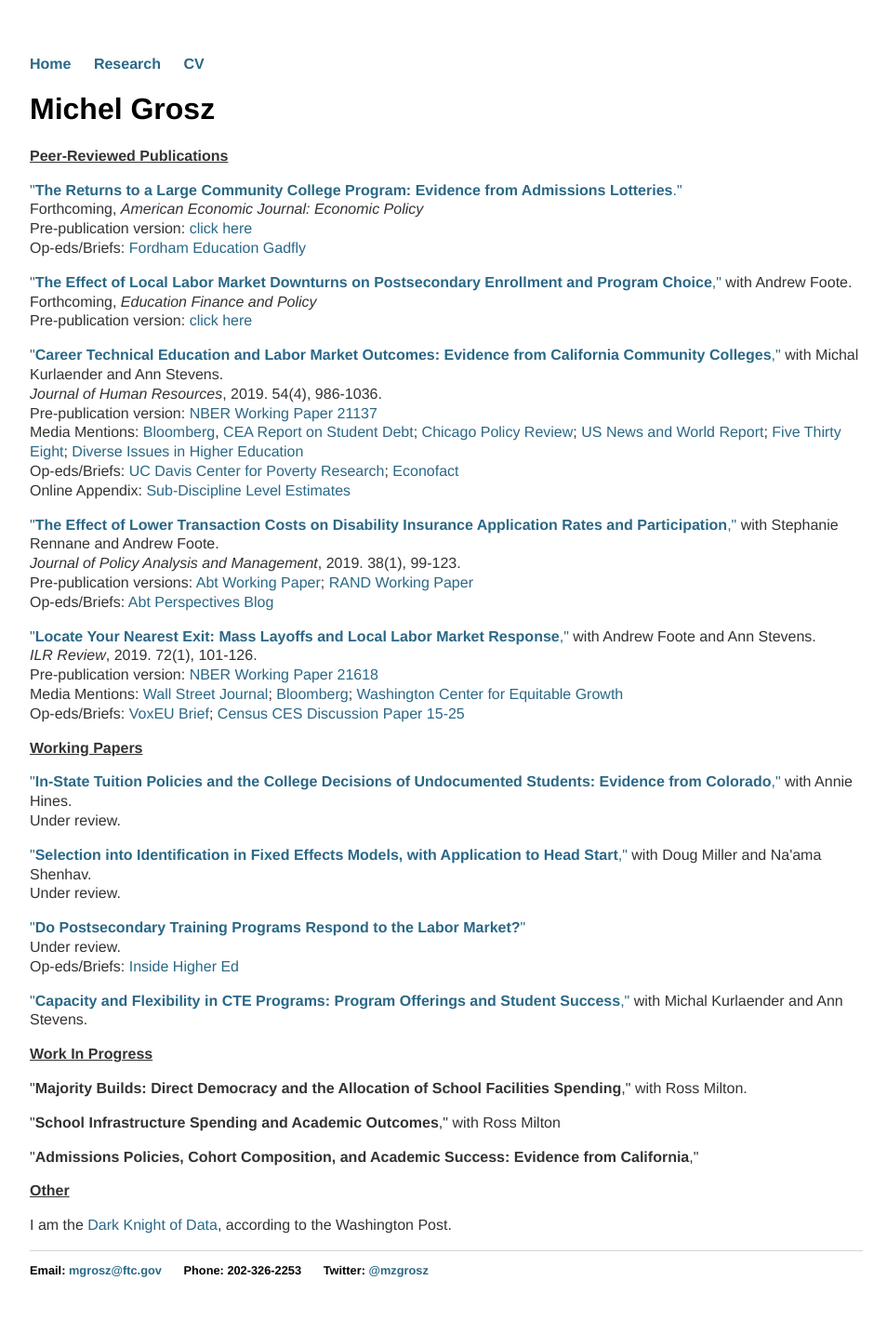
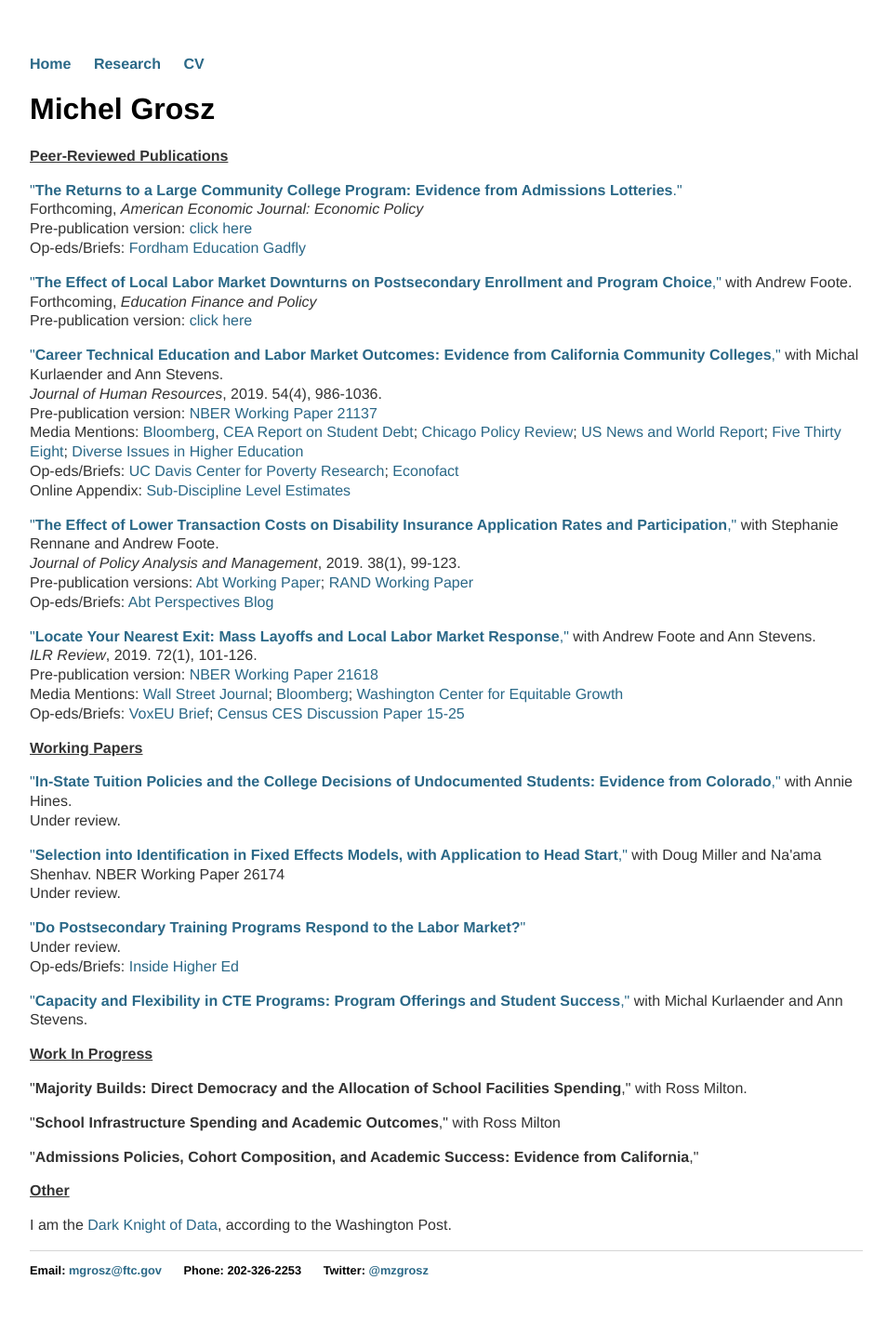
Before and after one commit to mzgrosz/mzgrosz.github.io, a Jekyll site: the page built from research/index.html, in a window 1280 px wide. Shown: the whole page at 93% size, without its empty margins (160-1114 px from the left). Built offline with Jekyll 4.4.1, drawn with Linux system fonts in a browser that asks for light colours.

Commit message:
Update index.html

```diff
--- a/research/index.html
+++ b/research/index.html
@@ -49,7 +49,7 @@ title: Michel Grosz
 	Under review.<br>
 	</p>
 
-<p><a href="https://mzgrosz.github.io/research/msg_master.pdf">&quot;<b>Selection into Identification in Fixed Effects Models, with Application to Head Start</b>,&quot;</a> with Doug Miller and Na&#39;ama Shenhav. <br>
+<p><a href="https://www.nber.org/papers/w26174">&quot;<b>Selection into Identification in Fixed Effects Models, with Application to Head Start</b>,&quot;</a> with Doug Miller and Na&#39;ama Shenhav. NBER Working Paper 26174<br>
 	Under review.<br>
 	</p>
 
```
